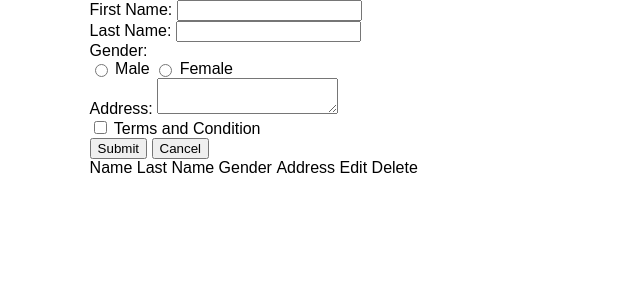
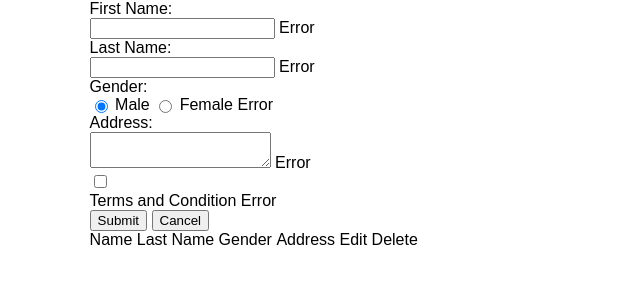
Before and after one commit to bamithaxioned/Form-Submission, a plain HTML site: page index.html in a window 1280 px wide. Shown: the whole page, without its empty margins (0-640 px from the left). Drawn offline with Linux system fonts and the light colour scheme; files that its build step writes are made by us from their sources.

Commit message:
Updated Html File

```diff
--- a/index.html
+++ b/index.html
@@ -16,7 +16,7 @@
   <link rel="stylesheet" href="https://cdnjs.cloudflare.com/ajax/libs/font-awesome/4.7.0/css/font-awesome.min.css">
 
   <!-- Default style-sheet is for 'media' type screen (color computer display).  -->
-  <link rel="stylesheet" media="screen" href="assets/css/style.css">
+  <link rel="stylesheet" media="screen" href="style.css">
 
   <link
     href="https://fonts.googleapis.com/css2?family=Poppins:ital,wght@0,100;0,200;0,300;0,400;0,500;0,600;0,700;0,800;0,900;1,100;1,200;1,300;1,400;1,500;1,600;1,700;1,800;1,900&display=swap"
@@ -36,34 +36,49 @@
       <!--Form section start-->
       <div class="form-container">
         <div class="wrapper">
-          <form>
+          <form class="forms" id="forms">
             <div class="form-group">
               <label for="firstName" class="labelName">First Name:</label>
-              <input type="text" name="firstname" id="firstName">
+              <div class="input-box">
+                <input type="text" name="firstname" id="firstName" class="border">
+                <span class="error">Error</span>
+              </div>
             </div>
             <div class="form-group">
               <label for="lastName" class="labelName">Last Name:</label>
-              <input type="text" name="lastname" id="lastName">
+              <div class="input-box">
+                <input type="text" name="lastname" id="lastName" class="border">
+                <span>Error</span>
+              </div>
             </div>
             <div class="form-group">
               <label class="labelName">Gender:</label>
               <div class="gender-button">
-                <input type="radio" name="gender" id="male" value="Male">
+                <input type="radio" name="gender" id="male" checked value="Male">
                 <label for="male">Male</label>
                 <input type="radio" name="gender" id="female" value="Female">
                 <label for="female">Female</label>
+                <span>Error</span>
               </div>
             </div>
             <div class="form-group">
               <label for="address" class="labelName">Address:</label>
-              <textarea name="address" id="address"></textarea>
+              <div class="input-box">
+                <textarea name="address" id="address" class="border"></textarea>
+                <span>Error</span>
+              </div>
             </div>
             <div class="form-group align-left">
               <input type="checkbox" name="terms" id="terms">
-              <label for="terms">Terms and Condition</label>
+              <div class="input-box">
+                <label for="terms">Terms and Condition</label>
+                <span>Error</span>
+              </div>
             </div>
-            <button id="Submit" title="Submit">Submit</button>
-            <button id="cancel" title="Cancel">Cancel</button>
+            <div class="buttons">
+              <button id="Submit" title="Submit">Submit</button>
+              <button id="cancel" title="Cancel">Cancel</button>
+            </div>
           </form>
           <!--form section end-->
           <!--display section start-->
@@ -92,7 +107,7 @@
   </div>
   <!--container end-->
 
-  <script src="assets/js/script.js"></script>
+  <script src="main.js"></script>
 </body>
 
 </html>
```
